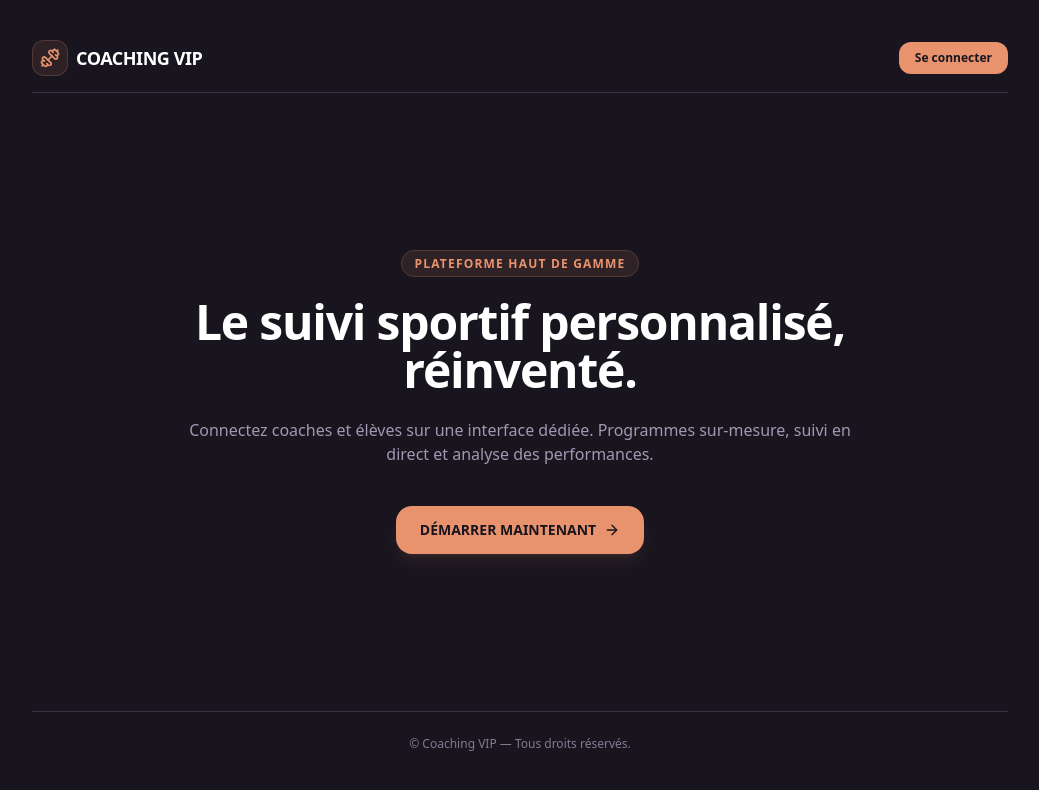
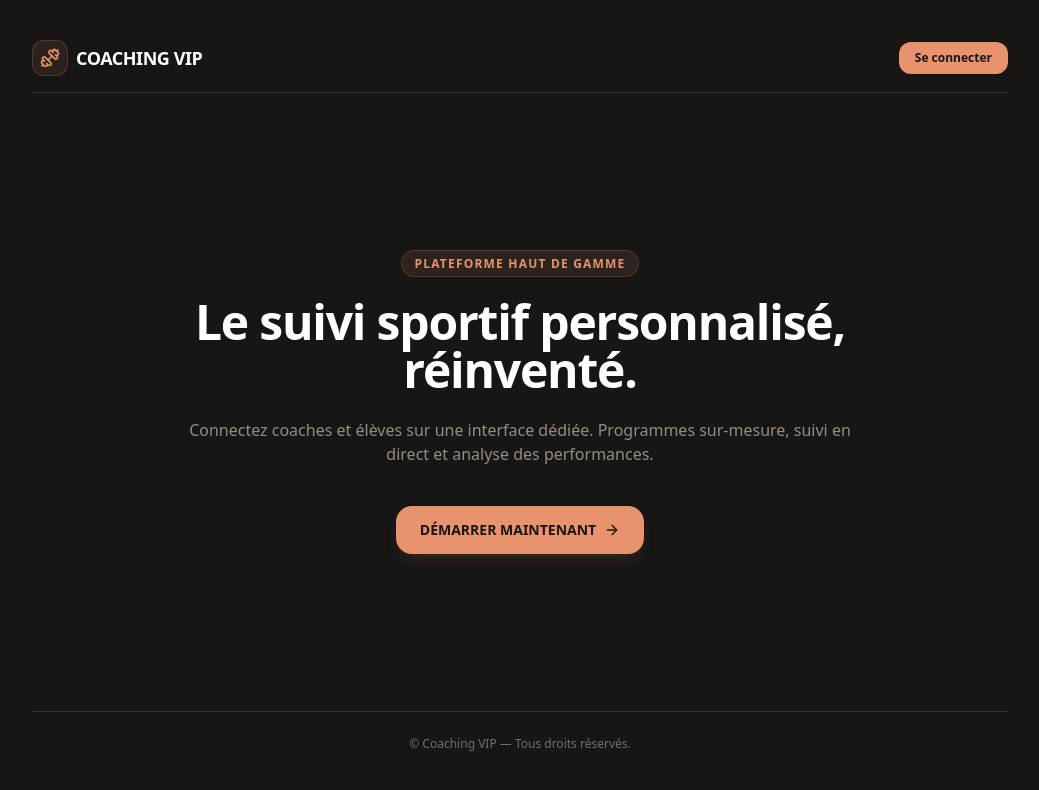
Before and after one commit to Juez34/coaching-vip, a Next.js app: page / in a window 1280 px wide. Shown: the top 790 px of the page, without its empty margins (120-1159 px from the left). Built offline with nearby package versions, Linux system fonts and the light colour scheme; no server answers.

Commit message:
Utiliser un anthracite chaud avec la terracotta
Remplace les surfaces prune/lavande par une gamme anthracite chaude.

```diff
--- a/tailwind.config.js
+++ b/tailwind.config.js
@@ -8,18 +8,18 @@ module.exports = {
     extend: {
       colors: {
         slate: {
-          50: "#f8f5fa",
-          100: "#ece7f0",
-          200: "#d7cfdf",
-          300: "#beb3ca",
-          400: "#a397b2",
-          500: "#857991",
-          600: "#695e75",
-          700: "#50475c",
-          800: "#393242",
-          850: "#302a39",
-          900: "#241f2d",
-          950: "#19151f",
+          50: "#f7f6f4",
+          100: "#ebe8e4",
+          200: "#d5d0ca",
+          300: "#b8b1a8",
+          400: "#968d84",
+          500: "#776e66",
+          600: "#5f564f",
+          700: "#49423d",
+          800: "#34302d",
+          850: "#2b2826",
+          900: "#211f1e",
+          950: "#171615",
         },
         amber: {
           50: "#fff7f2",
```
